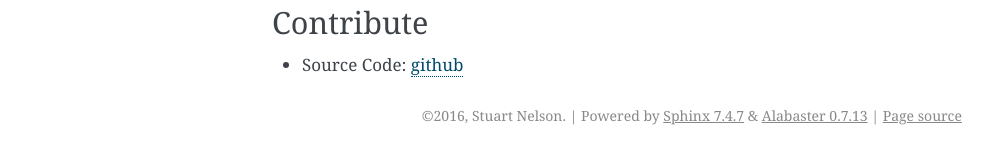
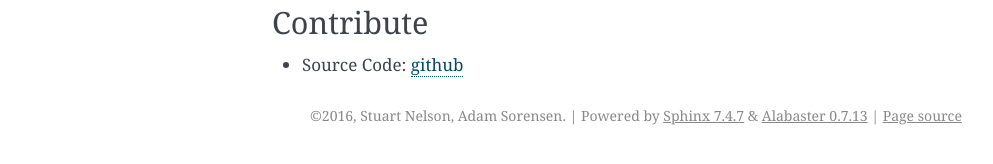
Before and after one commit to sutartmelson/girder-uploader, a Sphinx documentation site: the page built from docs/source/index.rst, in a window 1280 px wide. Shown: the part 416-580 px from the top of the page, without its empty margins (148-1141 px from the left). Built offline with Sphinx 7.4.7, drawn with Linux system fonts in a browser that asks for light colours.

Commit message:
Update authors

```diff
--- a/docs/source/conf.py
+++ b/docs/source/conf.py
@@ -47,8 +47,8 @@ master_doc = 'index'
 
 # General information about the project.
 project = 'girder_uploader'
-copyright = '2016, Stuart Nelson'
-author = 'Stuart Nelson'
+copyright = '2016, Stuart Nelson, Adam Sorensen'
+author = 'Stuart Nelson, Adam Sorensen'
 
 # The version info for the project you're documenting, acts as replacement for
 # |version| and |release|, also used in various other places throughout the
```
